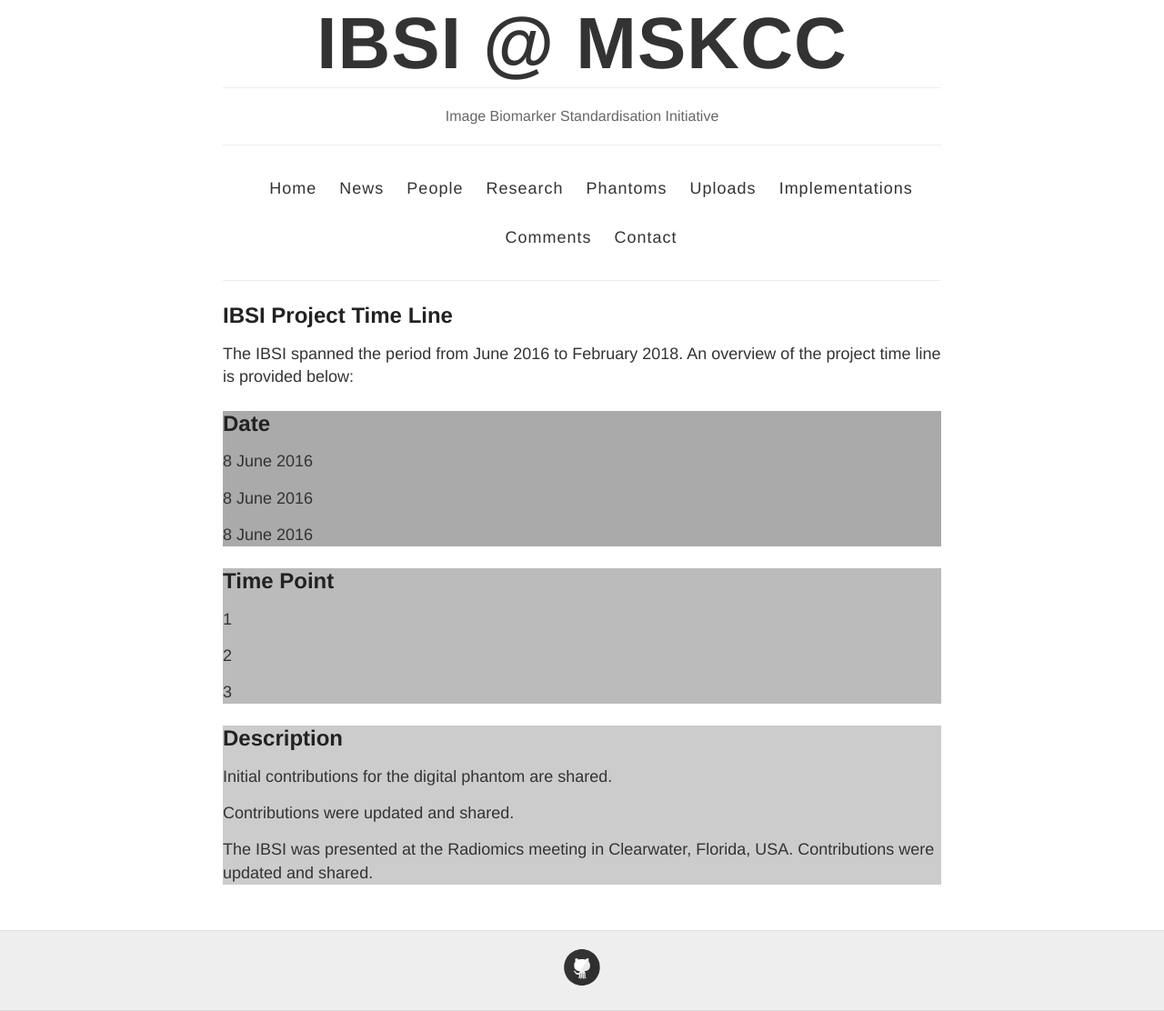
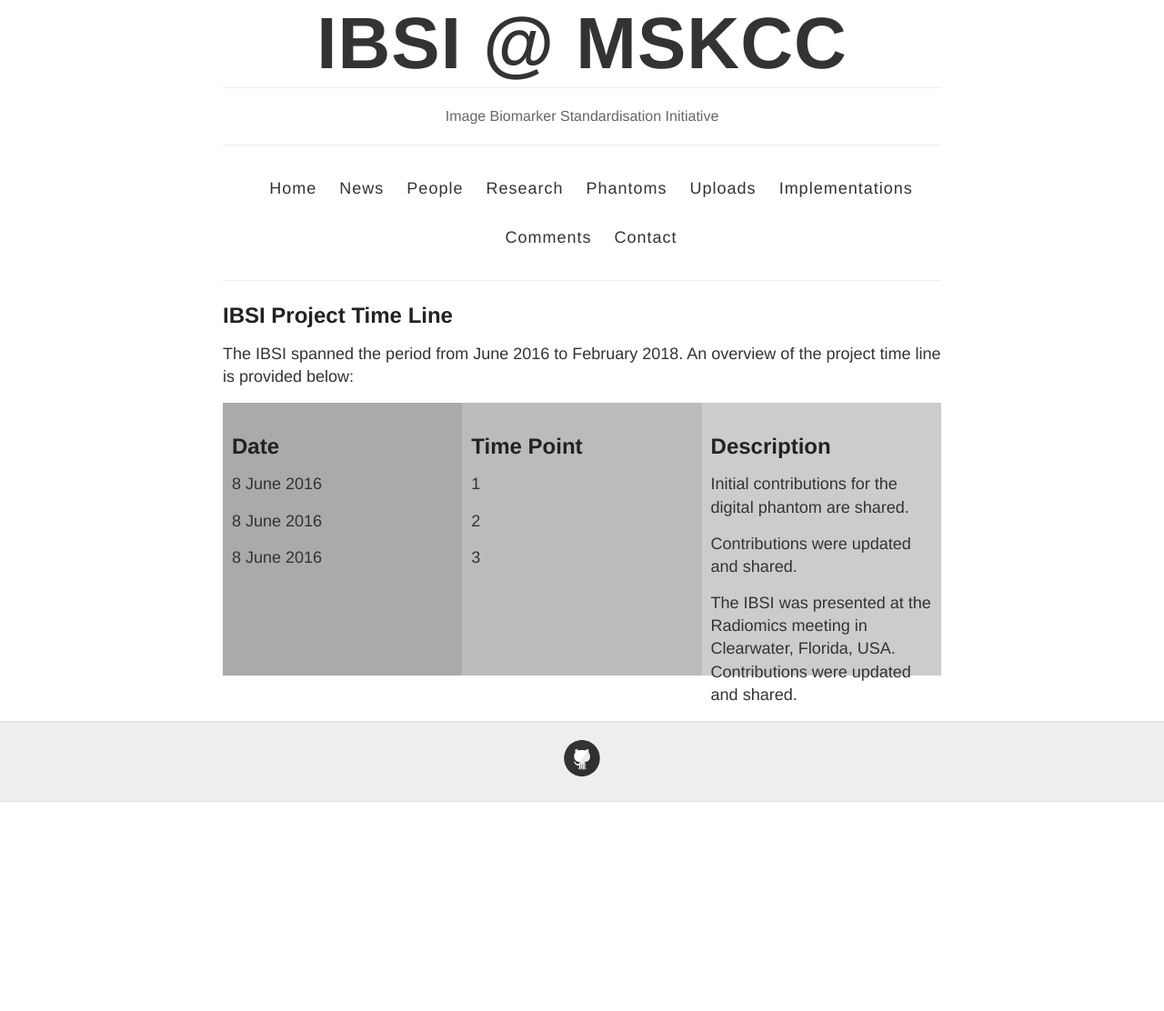
Before and after one commit to adtypthk/IBSI, a Jekyll site: the page built from index.html, in a window 1280 px wide. Shown: the whole page at 91% size. Built offline with Jekyll 4.4.1, drawn with Linux system fonts in a browser that asks for light colours; after the commit the page ends 900 px from its top, so only the background shows below that.

Commit message:
Update index.html

```diff
--- a/index.html
+++ b/index.html
@@ -1,7 +1,39 @@
 ---
 layout : default
 ---
+<!DOCTYPE html>
+<html>
+<head>
+<meta name="viewport" content="width=device-width, initial-scale=1">
+<style>
+* {
+    box-sizing: border-box;
+}
 
+/* Create three equal columns that floats next to each other */
+.column {
+    float: left;
+    width: 33.33%;
+    padding: 10px;
+    height: 300px; /* Should be removed. Only for demonstration */
+}
+
+/* Clear floats after the columns */
+.row:after {
+    content: "";
+    display: table;
+    clear: both;
+}
+
+/* Responsive layout - makes the three columns stack on top of each other instead of next to each other */
+@media screen and (max-width: 600px) {
+    .column {
+        width: 100%;
+    }
+}
+</style>
+</head>
+<body>
 
 
 <h2>IBSI Project Time Line</h2>
```
